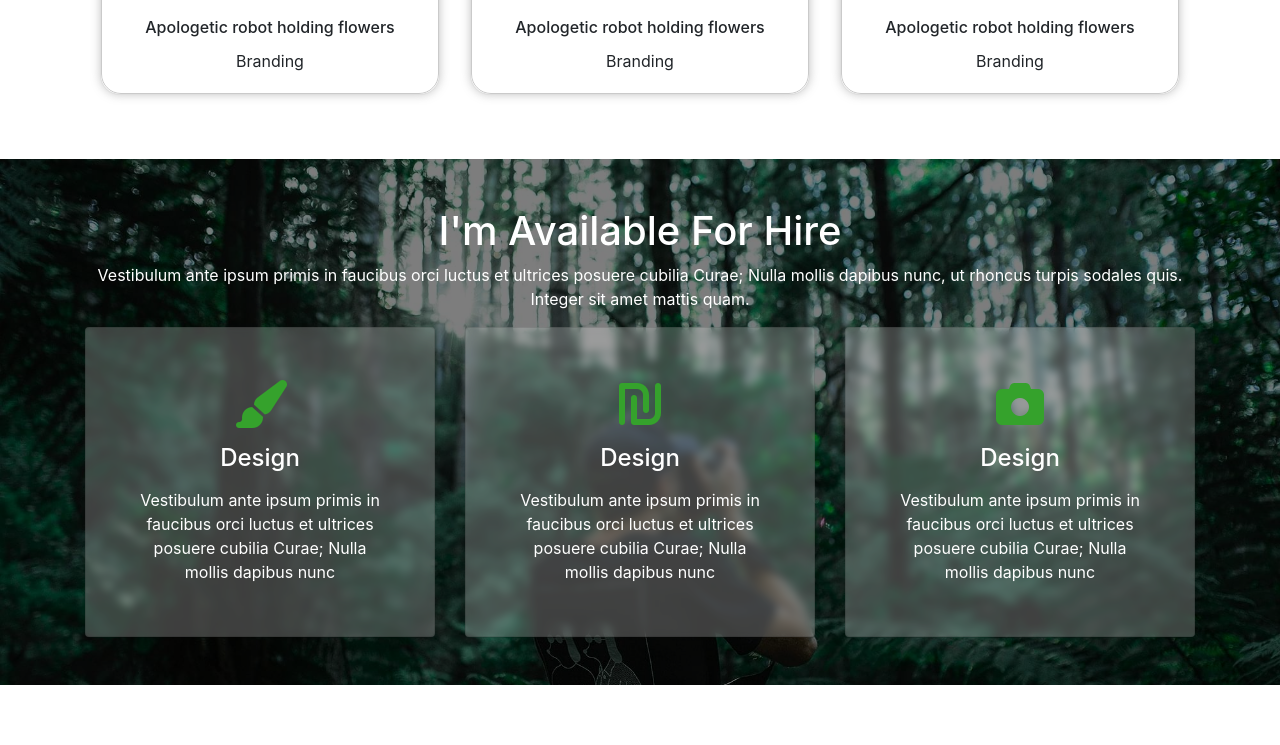
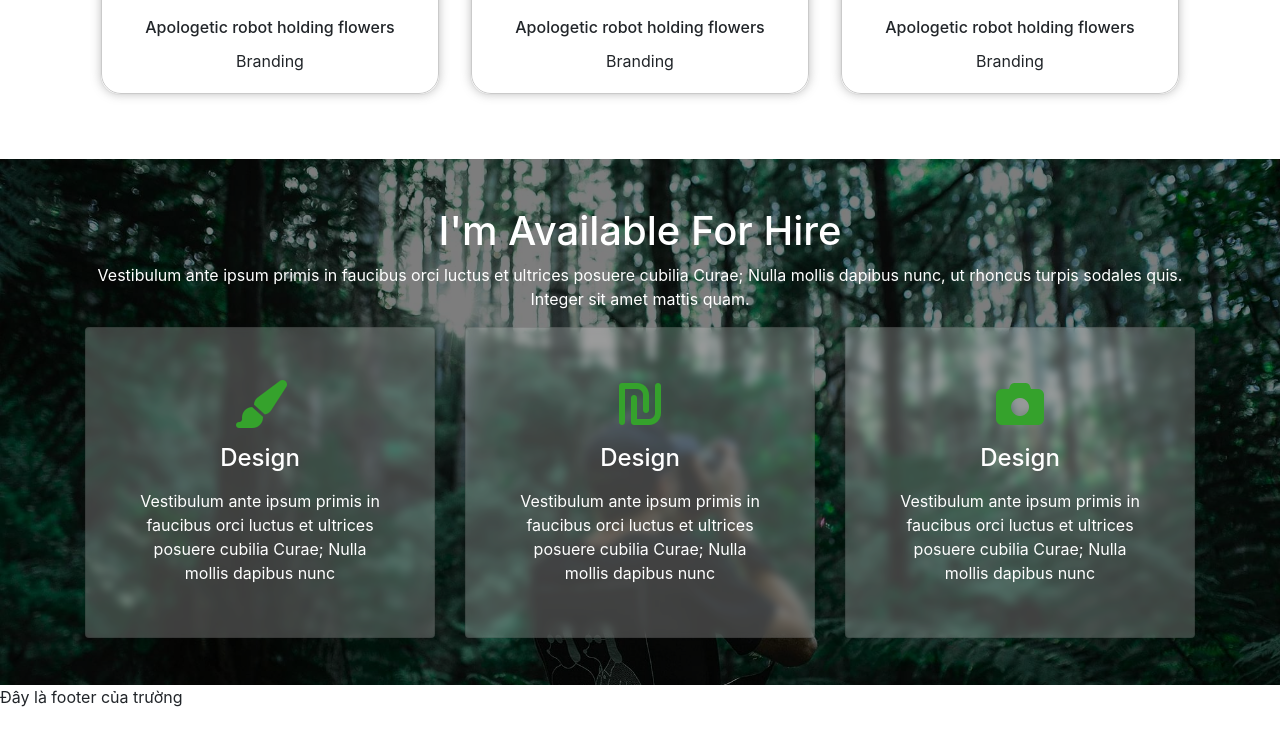
Before and after one commit to dpnguyen53/bc50_portfolio, a plain HTML site: page index.html in a window 1280 px wide. Shown: the part 1771-2516 px from the top of the page. Drawn offline with nearby package versions, Linux system fonts and the light colour scheme.

Commit message:
footer by truong

```diff
--- a/index.html
+++ b/index.html
@@ -326,6 +326,8 @@
       </div>
     </section>
 
+    <footer>Đây là footer của trường</footer>
+
     <br />
     <br />
     <br />
```
